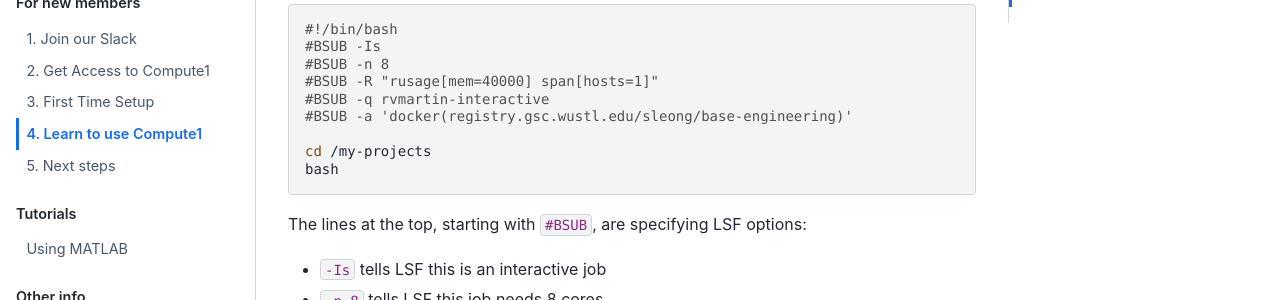
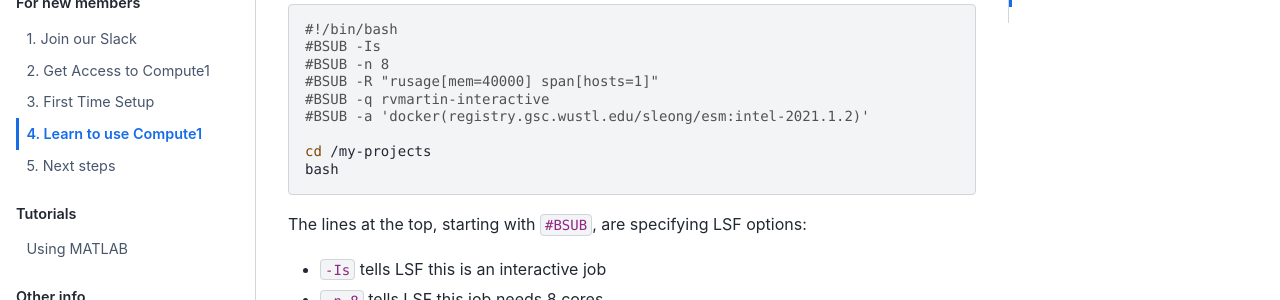
Before and after one commit to Atmospheric-Composition-Analysis-Group/Getting-Started, a Sphinx documentation site: the page built from source/getting_started/submitting_a_job.rst, in a window 1280 px wide and 900 px high, scrolled down 1139 px. Shown: the part 152-452 px from the top of the window. Built offline with Sphinx 7.4.7 and the Sphinx Book theme 1.1.4, drawn with Linux system fonts in a browser that asks for light colours.

Commit message:
Update submitting_a_job.rst

```diff
--- a/source/getting_started/submitting_a_job.rst
+++ b/source/getting_started/submitting_a_job.rst
@@ -42,7 +42,7 @@ It is a basic interactive job. Here is its contents:
    #BSUB -n 8
    #BSUB -R "rusage[mem=40000] span[hosts=1]"
    #BSUB -q rvmartin-interactive
-   #BSUB -a 'docker(registry.gsc.wustl.edu/sleong/base-engineering)'
+   #BSUB -a 'docker(registry.gsc.wustl.edu/sleong/esm:intel-2021.1.2)'
 
    cd /my-projects
    bash
```
